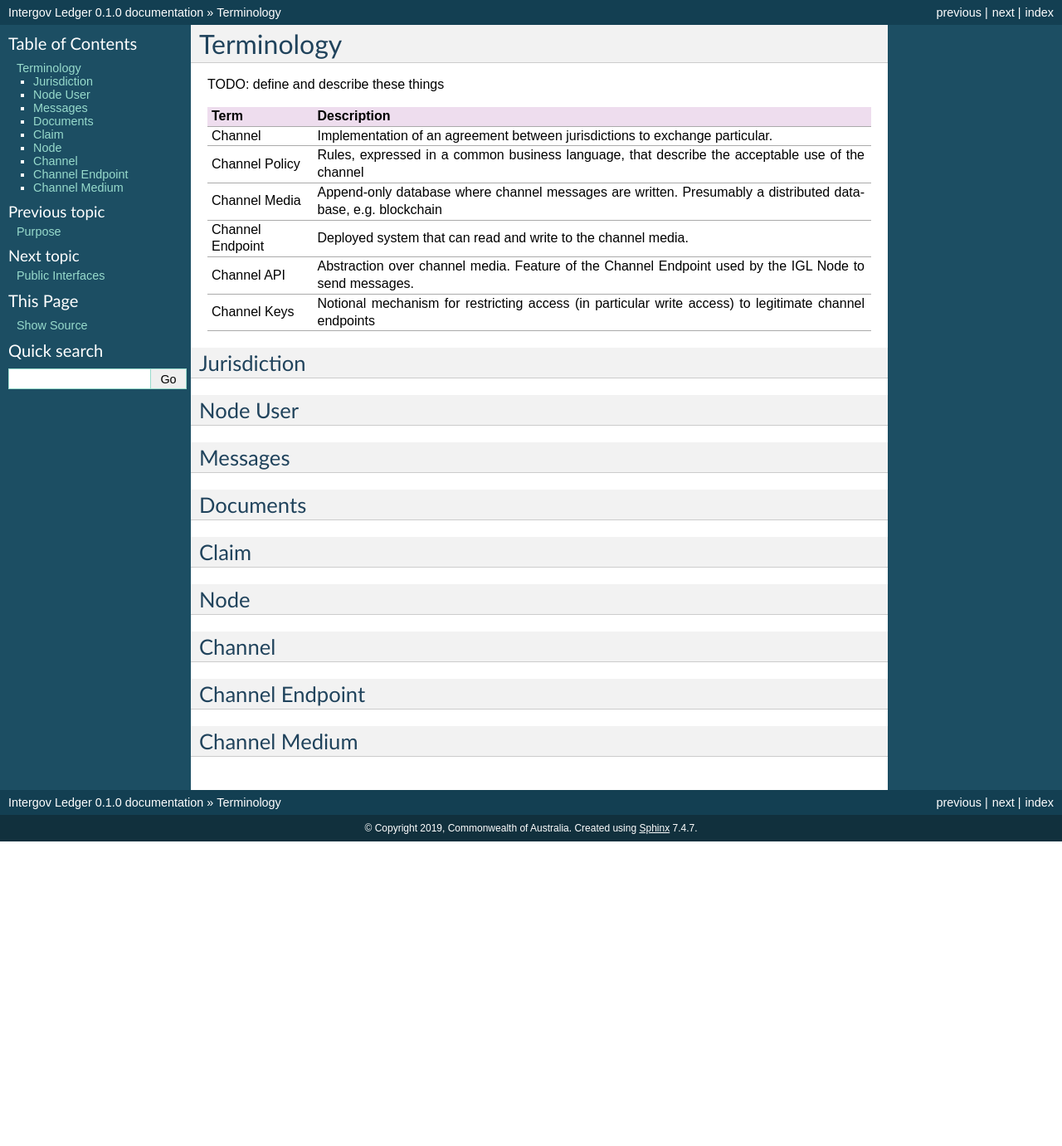
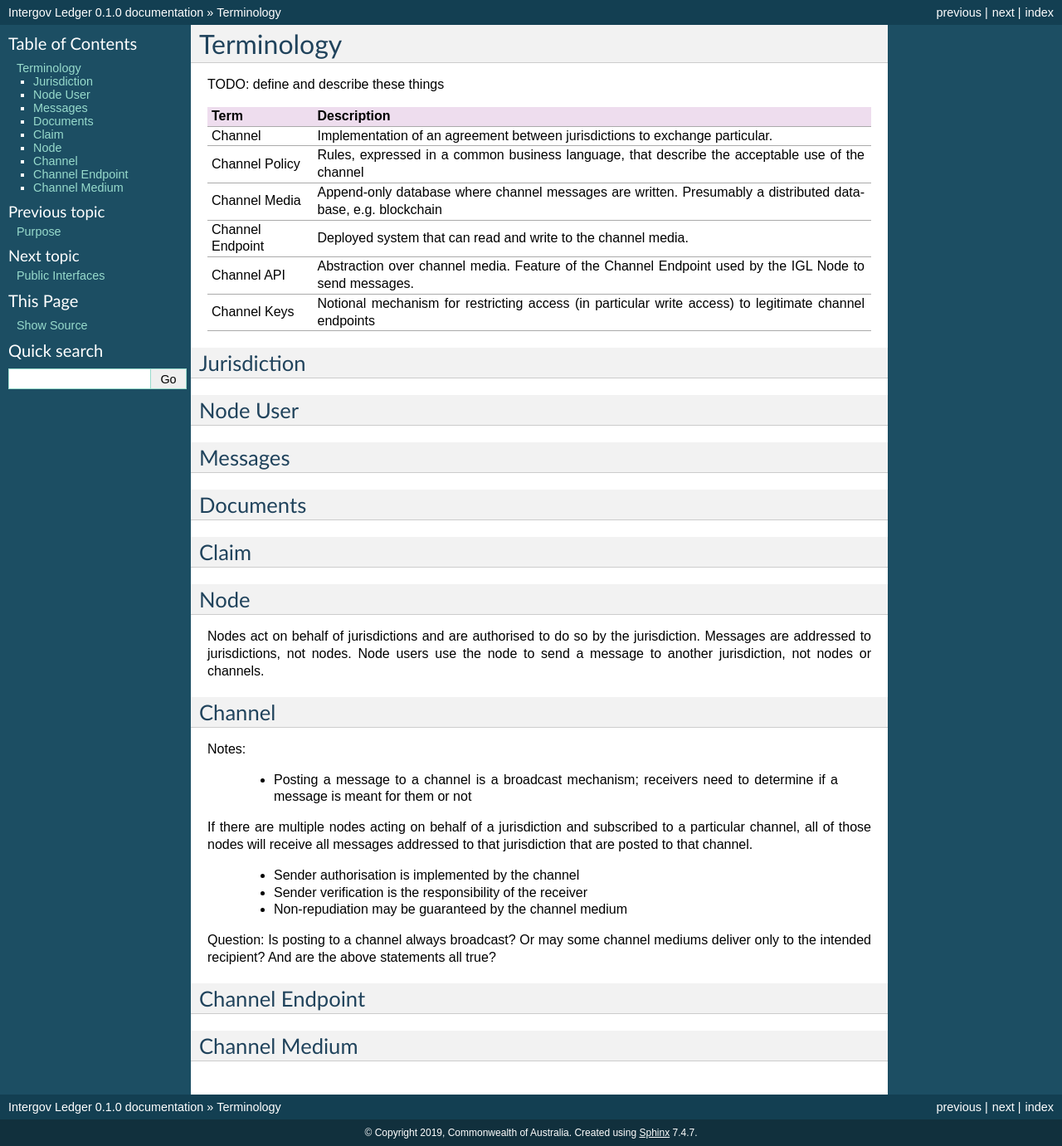
Before and after one commit to trustbridge/intergov, a Sphinx documentation site: the page built from docs/terminology.rst, in a window 1280 px wide. Shown: the whole page at 83% size. Built offline with Sphinx 7.4.7, drawn with Linux system fonts in a browser that asks for light colours; pages that are not in the unit, such as notebooks, are missing from menus; before the commit the page ends 1014 px from its top, so only the background shows below that.

Commit message:
More updates

```diff
--- a/docs/terminology.rst
+++ b/docs/terminology.rst
@@ -41,9 +41,26 @@ Claim
 Node
 ----
 
+Nodes act on behalf of jurisdictions and are authorised to do so by the jurisdiction.
+Messages are addressed to jurisdictions, not nodes.
+Node users use the node to send a message to another jurisdiction, not nodes or channels.
+
 
 Channel
 -------
+
+Notes:
+
+ - Posting a message to a channel is a broadcast mechanism; receivers need to determine if a message is meant for them or not
+If there are multiple nodes acting on behalf of a jurisdiction and subscribed to a particular channel, all of those nodes will receive all messages addressed to that jurisdiction that are posted to that channel.
+
+ - Sender authorisation is implemented by the channel
+ - Sender verification is the responsibility of the receiver
+
+ - Non-repudiation may be guaranteed by the channel medium
+
+Question: Is posting to a channel always broadcast? Or may some channel mediums deliver only to the intended recipient?
+And are the above statements all true?
 
 
 Channel Endpoint
```
Also changed, not shown: docs/channel_api.rst (+3 -15 lines).
